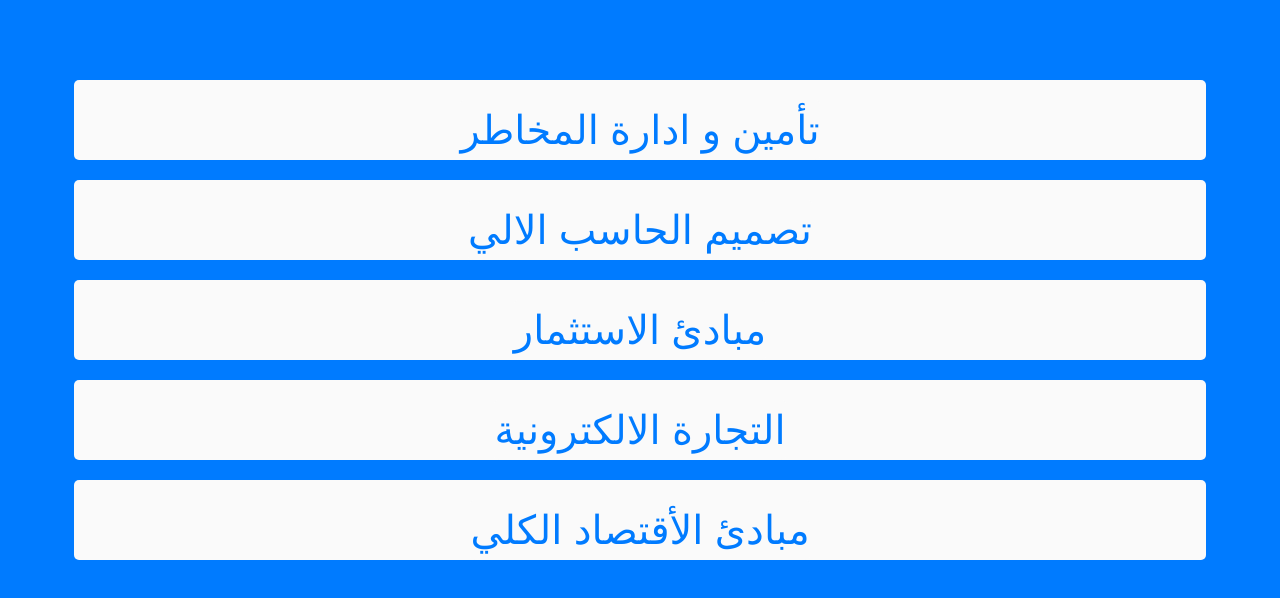
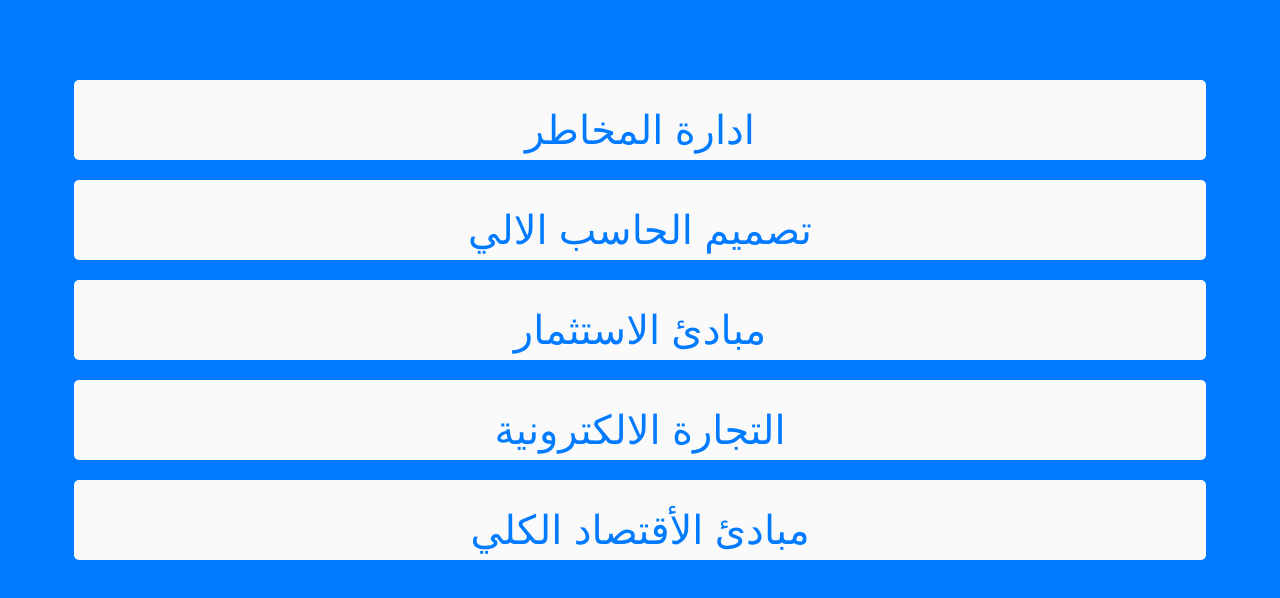
Before and after one commit to AhmedNaeem1000/Aplication_Quiz, a plain HTML site: page index.html in a window 1280 px wide. Drawn offline with Linux system fonts and the light colour scheme.

Commit message:
Update index.html

```diff
--- a/index.html
+++ b/index.html
@@ -25,7 +25,7 @@
 
   <center>
     <div class="but">
-       <a href="./taminAdara.html"><button class="st-btn">تأمين و ادارة المخاطر</button></a>
+       <a href="./taminAdara.html"><button class="st-btn"> ادارة المخاطر</button></a>
    <a href="./adarat-antag.html"><button class="st-btn">تصميم الحاسب الالي</button></a>
     <a href="./malia.html"><button class="st-btn">مبادئ الاستثمار</button></a>
     <a href="./pniaTahtya.html"><button class="st-btn">التجارة الالكترونية</button></a>
```
